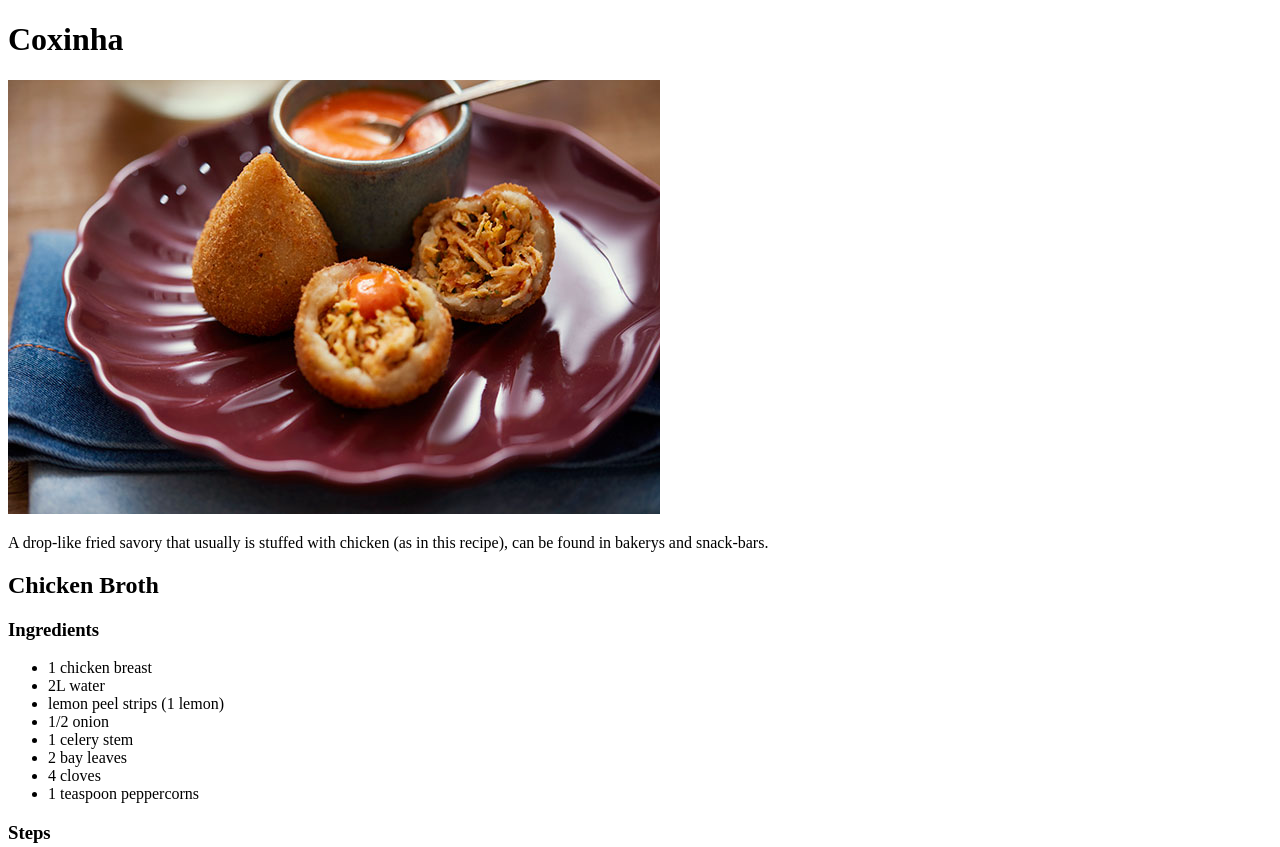
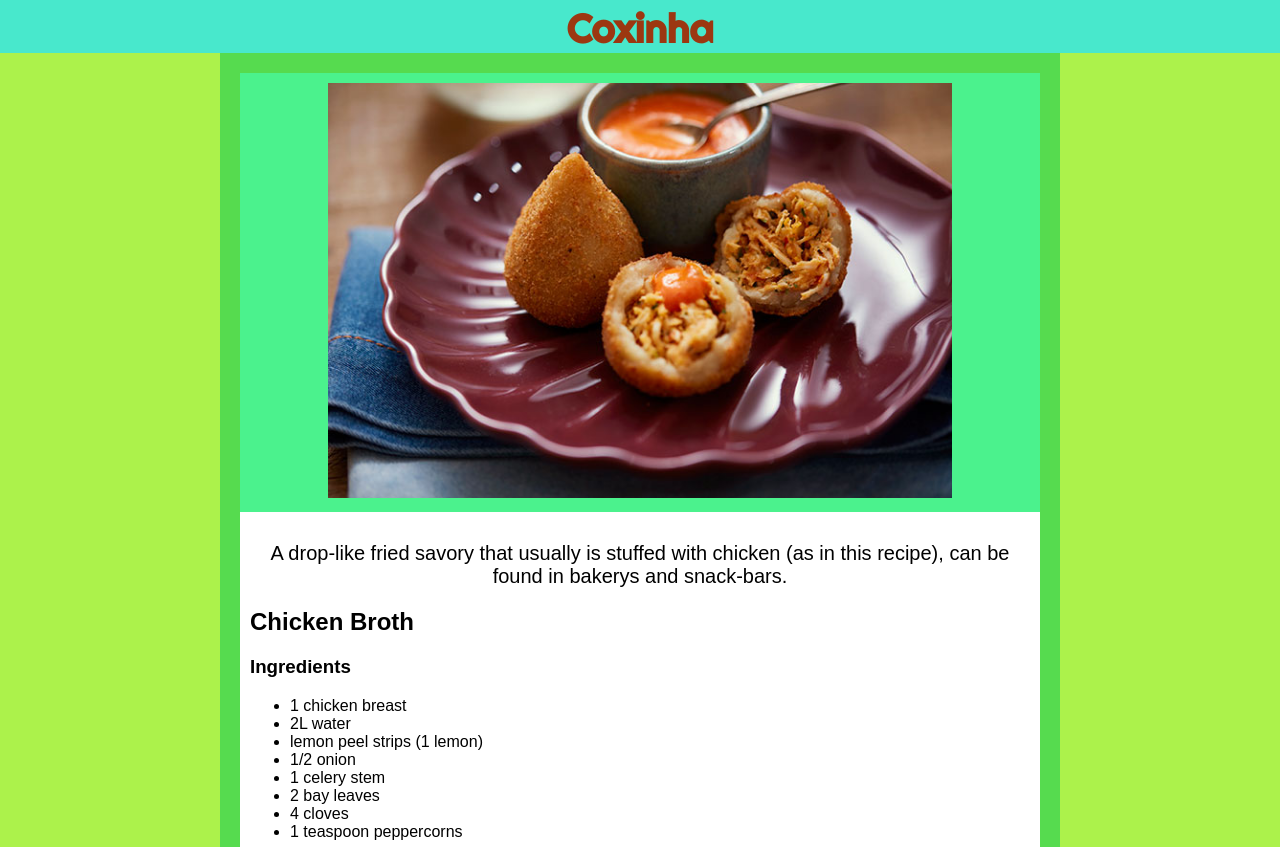
Before and after one commit to edu2907/odin-recipes, a plain HTML site: page recipes/coxinha.html in a window 1280 px wide. Shown: the top 847 px of the page. Drawn offline with Linux system fonts and the light colour scheme.

Commit message:
Add coxinha.css and edit coxinha.html

```diff
--- a/recipes/coxinha.html
+++ b/recipes/coxinha.html
@@ -6,13 +6,21 @@
     <meta http-equiv="X-UA-Compatible" content="IE=edge">
     <meta name="viewport" content="width=device-width, initial-scale=1.0">
     <title>Coxinha | Brazilian Savory and Sweets</title>
+    <link rel="stylesheet" href="style_recipes/coxinha.css">
 </head>
 
 <body>
+    <header>
         <h1>Coxinha</h1>
+    </header>
+    <main>
+        <div id="recipe_img">
             <img src="../img_recipes/coxinha.jpg" alt="">
+        </div>
+        <div id="text">
             <p>
-        A drop-like fried savory that usually is stuffed with chicken (as in this recipe), can be found in bakerys and snack-bars.
+                A drop-like fried savory that usually is stuffed with chicken (as in this recipe), can be found in
+                bakerys and snack-bars.
             </p>
             <h2>Chicken Broth</h2>
             <h3>Ingredients</h3>
@@ -28,17 +36,25 @@
             </ul>
             <h3>Steps</h3>
             <ol>
-        <li>Cut an onion in half, peel one of the halves and attach the bay leaf, skewering with the cloves — reserve
+                <li>Cut an onion in half, peel one of the halves and attach the bay leaf, skewering with the cloves —
+                    reserve
                     the other half of the onion for the stuffing. Cut the celery stalk into large pieces.</li>
-        <li>In a large saucepan, place the chicken breast, studded onion, sliced celery, peppercorns and lemon peel
-            strips. Cover with water and place over high heat. Once it boils, lower the heat and cook for 20 minutes.
+                <li>In a large saucepan, place the chicken breast, studded onion, sliced celery, peppercorns and lemon
+                    peel
+                    strips. Cover with water and place over high heat. Once it boils, lower the heat and cook for 20
+                    minutes.
                 </li>
-        <li>With tongs, transfer the cooked chicken breast to the cutting board and wait for it to cool before handling.
-            Discard the skin and remove the two fillets from the bone. Cut each one in half, lengthwise — so the chicken
-            is already shredded into a smaller size, ideal for stuffing the drumsticks. Using two forks, shred the
+                <li>With tongs, transfer the cooked chicken breast to the cutting board and wait for it to cool before
+                    handling.
+                    Discard the skin and remove the two fillets from the bone. Cut each one in half, lengthwise — so the
+                    chicken
+                    is already shredded into a smaller size, ideal for stuffing the drumsticks. Using two forks, shred
+                    the
                     chicken pieces while still warm.</li>
-        <li>Reserve 2 ½ cups (tea) of the shredded breast to use in the stuffing — the rest of the cooked chicken can be
-            stored in the fridge or freezer for other recipes. Also reserve the cooking broth to use in the dough and
+                <li>Reserve 2 ½ cups (tea) of the shredded breast to use in the stuffing — the rest of the cooked
+                    chicken can be
+                    stored in the fridge or freezer for other recipes. Also reserve the cooking broth to use in the
+                    dough and
                     filling.</li>
             </ol>
             <ul>
@@ -55,86 +71,108 @@
                 <li> 1 teaspoon paprika</li>
                 <li> salt and pepper to taste</li>
             </ul>
-
             <h3>Steps</h3>
-
             <ol>
-        <li>Peel and finely chop the onion and garlic cloves. Wash, dry and cut the tomatoes in half; discard the seeds
-            and cut each half into 0.5 cm cubes. Wash, dry and cut the girl's finger pepper in half; discard the seeds
-            and finely chop the halves. Tip: to avoid accidents with hot fingers in your eyes, apply oil or olive oil to
-            your hands after cutting the peppers — capsaicin, the substance responsible for burning, is fat-soluble —
+                <li>Peel and finely chop the onion and garlic cloves. Wash, dry and cut the tomatoes in half; discard
+                    the seeds
+                    and cut each half into 0.5 cm cubes. Wash, dry and cut the girl's finger pepper in half; discard the
+                    seeds
+                    and finely chop the halves. Tip: to avoid accidents with hot fingers in your eyes, apply oil or
+                    olive oil to
+                    your hands after cutting the peppers — capsaicin, the substance responsible for burning, is
+                    fat-soluble —
                     and then wash your hands well.</li>
-        <li>Place the butter in a medium saucepan over medium heat. When melted, add the onion, season with a pinch of
+                <li>Place the butter in a medium saucepan over medium heat. When melted, add the onion, season with a
+                    pinch of
                     salt and sauté for 2 minutes until wilted. Add the minced garlic and pepper and stir for 1 minute to
-            perfume. Season with paprika and coriander powder, add the tomato and sauté for 3 minutes, until it starts
+                    perfume. Season with paprika and coriander powder, add the tomato and sauté for 3 minutes, until it
+                    starts
                     to break down and form a paste.</li>
-        <li>Add the shredded chicken, season with salt and pepper to taste and mix well. Drizzle with the chicken stock
+                <li>Add the shredded chicken, season with salt and pepper to taste and mix well. Drizzle with the
+                    chicken stock
                     and cook, stirring occasionally, for about 10 minutes until dry.</li>
-        <li>Sprinkle with the flour and mix well until it thickens slightly — this way the stuffing is moist but without
+                <li>Sprinkle with the flour and mix well until it thickens slightly — this way the stuffing is moist but
+                    without
                     wetting the coxinha dough. Turn off the heat and stir in the chopped parsley.</li>
-        <li>Transfer the stuffing to a bowl and wait for it to cool before assembling the drumsticks — if it's hot, it
+                <li>Transfer the stuffing to a bowl and wait for it to cool before assembling the drumsticks — if it's
+                    hot, it
                     can moisten the dough when you shape the drumsticks. Meanwhile, prepare the dough.</li>
             </ol>
-
             <h2>Dough</h2>
             <h3>Ingredients</h3>
-
             <ul>
                 <li>2 ½ cups of reserved chicken stock</li>
                 <li>2 ¼ cups all-purpose flour</li>
                 <li>50 g of butter</li>
                 <li>1 ½ teaspoon of salt</li>
             </ul>
-
             <h3>Ingredients</h3>
-
             <ol>
                 <li>In a medium saucepan over high heat, heat the chicken stock, butter and salt.</li>
-        <li>Once the broth has boiled and the butter has melted, reduce the heat to medium. Gradually add the flour,
-            mixing well with a bamboo spatula until the broth incorporates all the flour and forms a dough. Keep the pan
-            over medium heat and continue stirring for about 2 minutes until the dough is smooth and a dry film forms on
+                <li>Once the broth has boiled and the butter has melted, reduce the heat to medium. Gradually add the
+                    flour,
+                    mixing well with a bamboo spatula until the broth incorporates all the flour and forms a dough. Keep
+                    the pan
+                    over medium heat and continue stirring for about 2 minutes until the dough is smooth and a dry film
+                    forms on
                     the bottom of the pan.</li>
-        <li>Transfer to a roast (or refractory) and spread with the spatula. Let it cool down for about 20 minutes.</li>
-        <li>On the board (or on the workbench) knead the dough for 1 minute to finish cooling and reach the modeling
+                <li>Transfer to a roast (or refractory) and spread with the spatula. Let it cool down for about 20
+                    minutes.</li>
+                <li>On the board (or on the workbench) knead the dough for 1 minute to finish cooling and reach the
+                    modeling
                     point: it becomes smoother and softer.</li>
             </ol>
-
             <h2>Modeling and Frying</h2>
             <h3>Ingredients</h3>
-
             <ul>
                 <li>2 egg whites</li>
                 <li>4 tablespoons of water</li>
                 <li>2 ½ cups homemade breadcrumbs</li>
                 <li>4 cups oil</li>
             </ul>
-
             <h3>Steps</h3>
-
             <ol>
-        <li>Portion the coxinha dough into 25 balls. To shape the coxinha: take a ball of dough and, with your thumb,
-            open a hole in the center of the ball, being careful not to pierce the dough, until it is about 0.5 cm
+                <li>Portion the coxinha dough into 25 balls. To shape the coxinha: take a ball of dough and, with your
+                    thumb,
+                    open a hole in the center of the ball, being careful not to pierce the dough, until it is about 0.5
+                    cm
                     thick, in the shape of a bowl. .</li>
-        <li>With a teaspoon, place a portion of the filling filling the hole in the dough. Gently go pulling the side of
-            the dough, to close and start modeling the drumstick. Pinch the edge of the dough to seal, forming the
+                <li>With a teaspoon, place a portion of the filling filling the hole in the dough. Gently go pulling the
+                    side of
+                    the dough, to close and start modeling the drumstick. Pinch the edge of the dough to seal, forming
+                    the
                     spout.</li>
-        <li>Place the pre-shaped drumstick in the palm of one hand, positioning the base of the drumstick in the center
-            of the hand and the tip towards the wrist. Pass the other hand over the coxinha, in a back-and-forth motion,
-            to finish giving the drop shape that is very characteristic of the recipe. Reserve the modeled coxinha on a
+                <li>Place the pre-shaped drumstick in the palm of one hand, positioning the base of the drumstick in the
+                    center
+                    of the hand and the tip towards the wrist. Pass the other hand over the coxinha, in a back-and-forth
+                    motion,
+                    to finish giving the drop shape that is very characteristic of the recipe. Reserve the modeled
+                    coxinha on a
                     platter and repeat with the rest of the dough.</li>
-        <li>In a bowl, pass the homemade breadcrumbs through a coarse mesh sieve — discard the thicker pieces of flour
+                <li>In a bowl, pass the homemade breadcrumbs through a coarse mesh sieve — discard the thicker pieces of
+                    flour
                     that are left over, so the drumsticks are uniform after being breaded.</li>
-        <li>In another bowl, place the whites, water and mix well with a fork — avoid overbeating the whites as the foam
+                <li>In another bowl, place the whites, water and mix well with a fork — avoid overbeating the whites as
+                    the foam
                     makes it difficult to coat.</li>
-        <li>To bread the coxinhas: with one hand, pass a coxinha in the mixture of white and water, then, with the other
-            hand, pass the coxinha in the breadcrumbs. Repeat this sequence one more time to make the double breading —
-            this ensures a very crispy and uniform crust. Transfer the breaded coxinha to a baking sheet and repeat with
+                <li>To bread the coxinhas: with one hand, pass a coxinha in the mixture of white and water, then, with
+                    the other
+                    hand, pass the coxinha in the breadcrumbs. Repeat this sequence one more time to make the double
+                    breading —
+                    this ensures a very crispy and uniform crust. Transfer the breaded coxinha to a baking sheet and
+                    repeat with
                     the rest.</li>
-        <li>Take a high-rimmed pan with the oil over medium heat to heat until it reaches about 180°C (if you don't have
-            a thermometer, place a matchstick in the oil while it's still cold, when it's ready). Meanwhile, line a
+                <li>Take a high-rimmed pan with the oil over medium heat to heat until it reaches about 180°C (if you
+                    don't have
+                    a thermometer, place a matchstick in the oil while it's still cold, when it's ready). Meanwhile,
+                    line a
                     large baking sheet with paper towels.</li>
-        <li>With the slotted spoon, gently dip 4 drumsticks at a time and fry for about 1 minute, stirring occasionally, until golden brown. With the slotted spoon, transfer the fried drumsticks to the paper-lined baking sheet and repeat with the rest. Serve next.</li>
+                <li>With the slotted spoon, gently dip 4 drumsticks at a time and fry for about 1 minute, stirring
+                    occasionally, until golden brown. With the slotted spoon, transfer the fried drumsticks to the
+                    paper-lined baking sheet and repeat with the rest. Serve next.</li>
             </ol>
+        </div>
+    </main>
     <a href="../index.html">Return to main page</a>
 </body>
 
--- /dev/null
+++ b/recipes/style_recipes/coxinha.css
@@ -0,0 +1,69 @@
+@import url('https://fonts.googleapis.com/css2?family=Righteous&display=swap');
+
+:root {
+--background-green: #ACF24B;
+--link-yellow: #f3ed41;
+--strong-brown: #9C3711;
+--mainback-green: #56DB4F;
+--imgback-blue: #4BF28D;
+--header-blue: #48E8CC;
+}
+
+
+body {
+    background-color: var(--background-green);
+    margin: 0px;
+}
+
+header {
+    background-color: var(--header-blue);
+    text-align: center;
+    height: auto;
+    padding-top: 20px;
+    margin-top: -8px;
+    margin-bottom: 0px;
+
+}
+header>h1 {
+    color: var(--strong-brown);
+    font-family: Righteous;
+    font-size: 2.5em;
+    margin-top: -8px;
+    margin-bottom: 0px;
+
+}
+
+main {
+    background-color: var(--mainback-green);
+    padding: 20px;
+    max-width: 800px;
+    margin: auto;
+}
+
+div#recipe_img {
+    background-color: var(--imgback-blue);
+    padding: 10px;
+    text-align: center;
+}
+img {
+    width:80%;
+}
+
+div#text {
+    background-color: white;
+    font-family: Arial, Helvetica, sans-serif;
+    padding: 10px;
+}
+div#text p {
+text-align: center;
+font-size: 20px;
+}
+a {
+  background-color: var(--link-yellow);
+  color: var(--strong-brown);
+  font: 1.5em Righteous;
+  padding: 3px;
+  display: block;
+  text-decoration: none;
+  text-align: center;
+}
```
Lines whose indentation alone changed are shown as unchanged.
